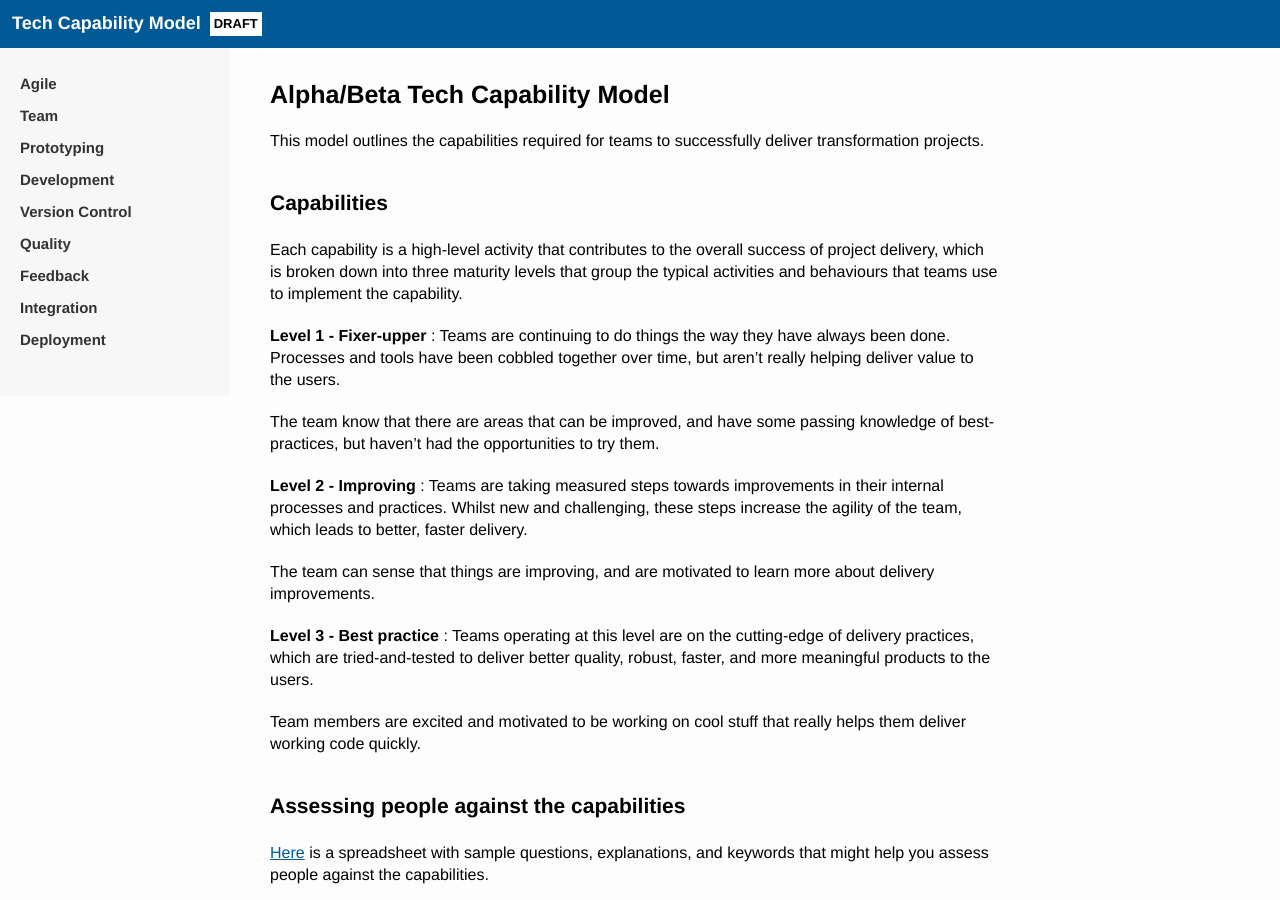
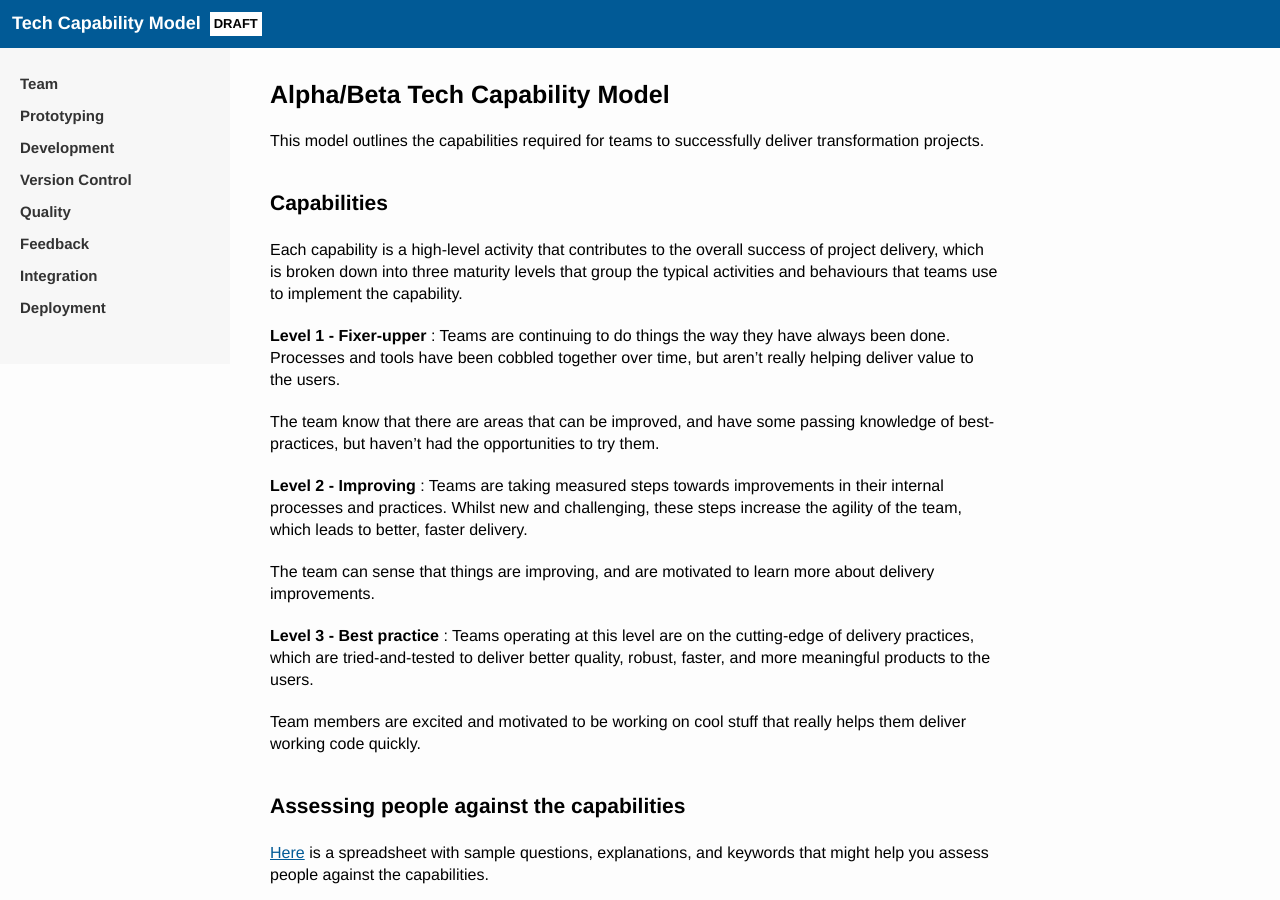
Before and after one commit to colugo/cautious-turtle, a Jekyll site: the page built from index.md, in a window 1280 px wide and 900 px high. Built offline with Jekyll 4.4.1, drawn with Linux system fonts in a browser that asks for light colours.

Commit message:
Remove Agile capability from navigation Agile is an empty stub at the moment, and it shouldn't be published until it's ready

```diff
--- a/_includes/navigation.html
+++ b/_includes/navigation.html
@@ -1,5 +1,5 @@
 <ul>
-<li><a href="Agile.html">Agile</a></li>
+<!--li><a href="Agile.html">Agile</a></li-->
 <li><a href="Team.html">Team</a></li>
 <li><a href="Prototyping.html">Prototyping</a></li>
 <li><a href="Development.html">Development</a></li>
```
